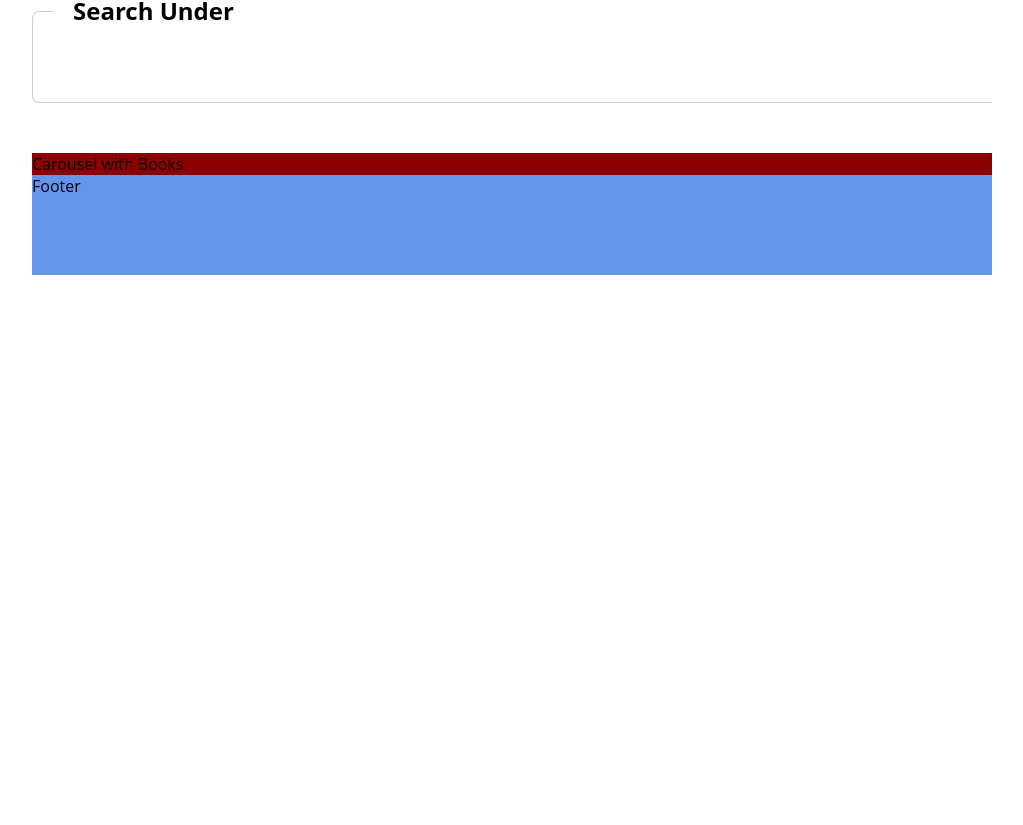
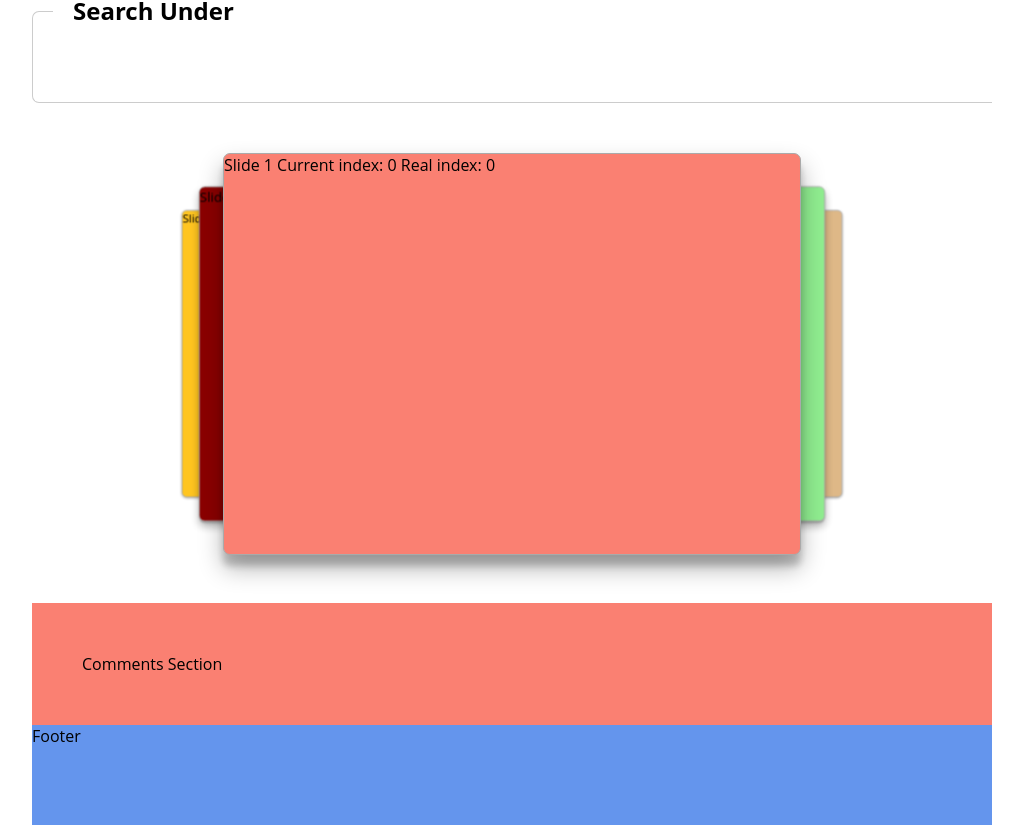
Before and after one commit to dimitar-georgiev/selfhelp_client, a React app: page / in a window 1280 px wide. Shown: the part 985-1810 px from the top of the page, without its empty margins (253-1276 px from the left). Before the commit the page ends 1260 px from the top, so only its background shows below. Built offline with nearby package versions, Linux system fonts and the light colour scheme; the HTML template or start-up script is replaced by a standard one.

Commit message:
Added Carousel component

```diff
--- /dev/null
+++ b/src/components/Carousel/Carousel.js
@@ -0,0 +1,97 @@
+/**
+ * Created by Mitaka on 08-Sep-18.
+ */
+import React, {Component} from 'react';
+
+import Slide from './Slide/Slide';
+
+class Carousel extends Component{
+
+    state = {
+        slides: ['Slide 1', 'Slide 2', 'Slide 3', 'Slide 4', 'Slide 5'],
+        slidesOrder: [0, 1, 2, 3, 4],
+        // slideClasses: ['FarLeft', 'CloseLeft', 'Center', 'CloseRight', 'FarRight'],
+        // selectedSlide: 1
+    };
+
+    //Should take book information and book cover image
+
+    // selectSlide = (slideNum) => {
+    //     // console.log('Selected Slide:', slideNum);
+    //
+    //     this.setState((prevState) => {
+    //         // console.log('Prev State: ', prevState.slides);
+    //
+    //         const oldSlides = prevState.slides;
+    //
+    //         if(slideNum > 0 && slideNum < this.state.slides.length){
+    //             return {slides: oldSlides.concat(oldSlides.splice(0, slideNum))};
+    //         }
+    //
+    //         return null;
+    //     });
+    // };
+
+
+    selectSlide = (slideNum) => {
+        if(slideNum > 0 && slideNum < this.state.slidesOrder.length){
+            console.log('Selected slide: ', slideNum);
+
+            const current = this.state.slidesOrder.indexOf(0);
+
+            // console.log('Current position of zero: ', current);
+
+            const selected = this.state.slidesOrder.indexOf(slideNum);
+
+            // console.log('Position of the selected: ', selected);
+
+            let offset = current - selected;
+
+            // console.log('Offset: ', offset);
+
+            if(offset < 0){
+                offset += 5;
+            }
+
+            // console.log('Offset: ', offset);
+
+            this.setState((prevState) => {
+                const oldOrder = prevState.slidesOrder;
+
+                return {slidesOrder: oldOrder.concat(oldOrder.splice(0, offset))};
+            });
+        }
+    };
+
+
+
+
+    render(){
+        //1# render all elements
+        //2# pass the following props: slideNumber, content, selectSlide
+
+        return <div style={{
+            boxSizing: 'border-box',
+            height: '400px',
+            position: 'relative',
+            perspective: '100px',
+            transformStyle: 'preserve-3d',
+            margin: '50px auto'
+        }}>
+            {/*{this.state.slidesOrder}*/}
+            {/*Selected slide: {this.state.selectedSlide}*/}
+            {this.state.slides.map((slide, index) =>
+                <Slide
+                    key={index}
+                    slideNumber={this.state.slidesOrder[index]}
+                    content={slide}
+                    realIndex={index}
+                    selectSlide={this.selectSlide}
+                />
+            )}
+        </div>;
+    }
+
+}
+
+export default Carousel;
--- /dev/null
+++ b/src/components/Carousel/Slide/Slide.css
@@ -0,0 +1,37 @@
+.Slide{
+    width: 60%;
+    height: 100%;
+    margin: auto;
+    position: absolute;
+    left: 0;
+    right: 0;
+    border: solid 1px #aaa;
+    border-radius: 7px;
+    cursor: pointer;
+    transition: all .4s ease-out;
+}
+
+.Position_Zero{
+    transform: translate3d(0, 0, 0);
+    box-shadow: 0 13px 25px 0 rgba(0,0,0,.3), 0 11px 7px 0 rgba(0,0,0,.19);
+}
+
+.Position_One{
+    transform: translate3d(15%, 0, -20px);
+    box-shadow: 0 6px 10px 0 rgba(0,0,0,.3), 0 2px 2px 0 rgba(0,0,0,.2);
+}
+
+.Position_Two{
+    transform: translate3d(30%, 0, -40px);
+    box-shadow: 0 1px 4px 0 rgba(0,0,0,.37);
+}
+
+.Position_Three{
+    transform: translate3d(-30%, 0, -40px);
+    box-shadow: 0 1px 4px 0 rgba(0,0,0,.37);
+}
+
+.Position_Four{
+    transform: translate3d(-15%, 0, -20px);
+    box-shadow: 0 6px 10px 0 rgba(0,0,0,.3), 0 2px 2px 0 rgba(0,0,0,.2);
+}
--- /dev/null
+++ b/src/components/Carousel/Slide/Slide.js
@@ -0,0 +1,63 @@
+/**
+ * Created by Mitaka on 12-Sep-18.
+ */
+import React from 'react';
+
+import classes from './Slide.css';
+
+const Slide = (props) => {
+    const style = classes[`Class_${props.slideNumber}`];
+
+
+    const css = [classes.Slide];
+
+    switch (props.slideNumber){
+        case 0:
+            css.push(classes.Position_Zero);
+            break;
+        case 1:
+            css.push(classes.Position_One);
+            break;
+        case 2:
+            css.push(classes.Position_Two);
+            break;
+        case 3:
+            css.push(classes.Position_Three);
+            break;
+        case 4:
+            css.push(classes.Position_Four);
+            break;
+    }
+
+    let backgroundColor = '';
+
+    switch (props.realIndex){
+        case 0:
+            backgroundColor = 'salmon';
+            break;
+        case 1:
+            backgroundColor = 'lightgreen';
+            break;
+        case 2:
+            backgroundColor = 'burlywood';
+            break;
+        case 3:
+            backgroundColor = '#ffc520';
+            break;
+        case 4:
+            backgroundColor = 'darkred';
+            break;
+    }
+
+    return (
+        <div
+            className={css.join(' ')}
+            style={{background: backgroundColor}}
+            onClick={() => props.selectSlide(props.slideNumber)}
+        >
+            {props.content + ' Current index: ' + props.slideNumber + ' Real index: ' + props.realIndex}
+        </div>
+    );
+};
+
+export default Slide;
--- a/src/components/Categories/CategoryPage/CategoryPage.css
+++ b/src/components/Categories/CategoryPage/CategoryPage.css
@@ -26,7 +26,3 @@
 .CategorySearchUnder{
     background: gold;
 }
-
-.CategoryFeaturedBooks{
-    background: darkred;
-}
--- a/src/components/Categories/CategoryPage/CategoryPage.js
+++ b/src/components/Categories/CategoryPage/CategoryPage.js
@@ -8,6 +8,7 @@ import categoryImage from '../../../assets/images/meditation_cropped.jpg';
 
 import LabeledContainerPartialBorder from '../../UI/LabeledContainerPartialBorder/LabeledContainerPartialBorder';
 import Grid from '../../UI/Grid/Grid';
+import Carousel from '../../Carousel/Carousel';
 
 
 class CategoryPage extends Component{
@@ -70,7 +71,13 @@ class CategoryPage extends Component{
 
                 </LabeledContainerPartialBorder>
 
-                <div className={classes.CategoryFeaturedBooks}>Carousel with Books</div>
+                <Carousel/>
+
+                <div style={{
+                    boxSizing: 'border-box',
+                    padding: '50px',
+                    background: 'salmon'
+                }}>Comments Section</div>
 
             </div>
         );
```
